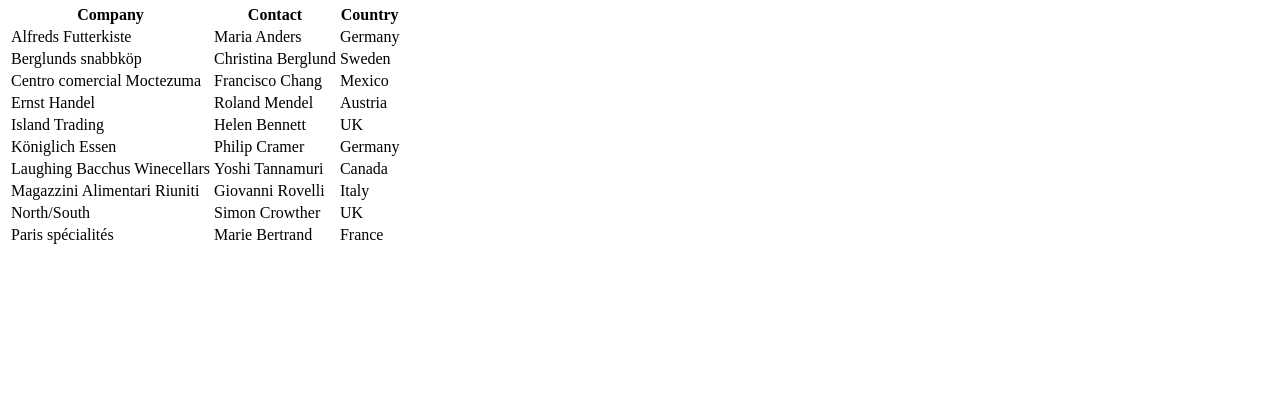
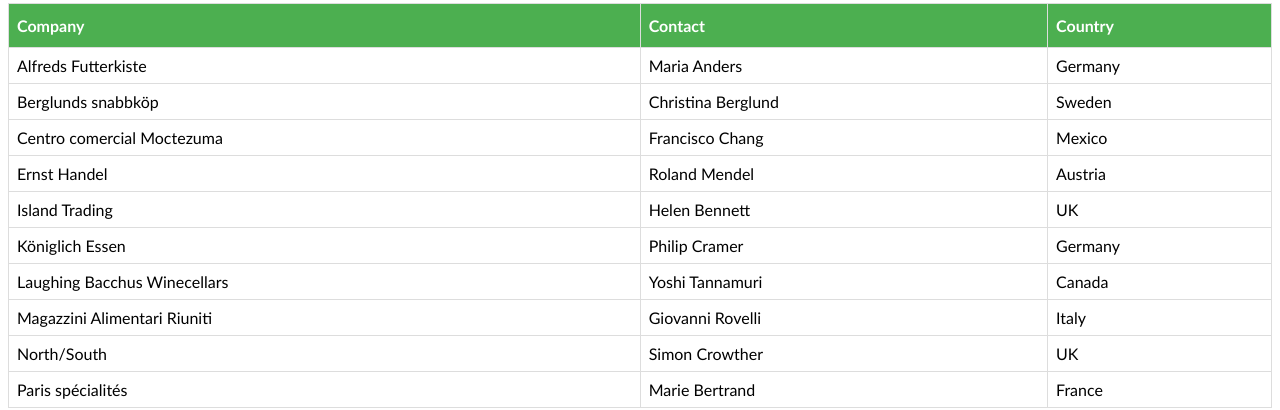
Before and after one commit to fnnaeem1881/class-3-19-01-21, a plain HTML site: page index.html in a window 1280 px wide. Shown: the part 555-965 px from the top of the page. Before the commit the page ends 810 px from the top, so only its background shows below. Drawn offline with Linux system fonts and the light colour scheme.

Commit message:
Update style.css

```diff
--- a/style.css
+++ b/style.css
@@ -51,3 +51,22 @@ div.gallery {
     text-align: center;
   }
   section#gallry h1 {text-align: center;font-size: 32px;color: tomato;}
+  #customers {
+    font-family: "Trebuchet MS", Arial, Helvetica, sans-serif;
+    border-collapse: collapse;
+    width: 100%;
+  }
+
+  #customers td, #customers th {
+    border: 1px solid #ddd;
+    padding: 8px;
+  }
+
+
+  #customers th {
+    padding-top: 12px;
+    padding-bottom: 12px;
+    text-align: left;
+    background-color: #4CAF50;
+    color: white;
+  }
```
